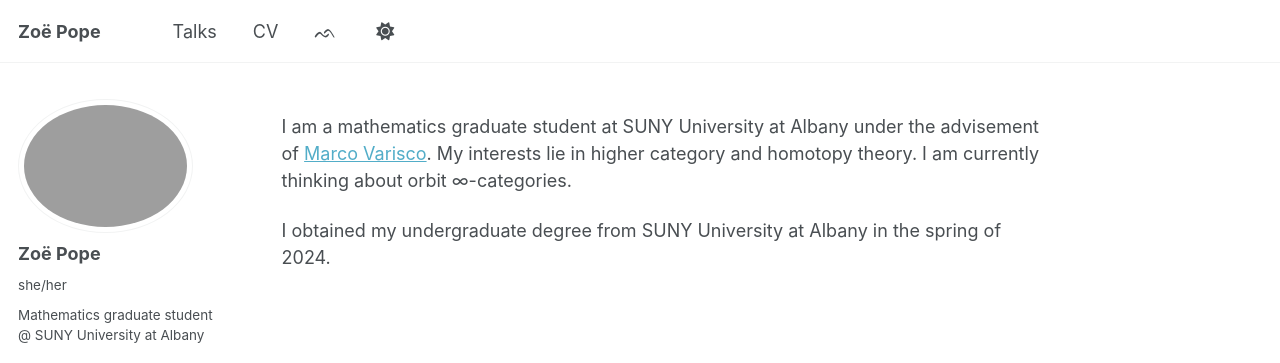
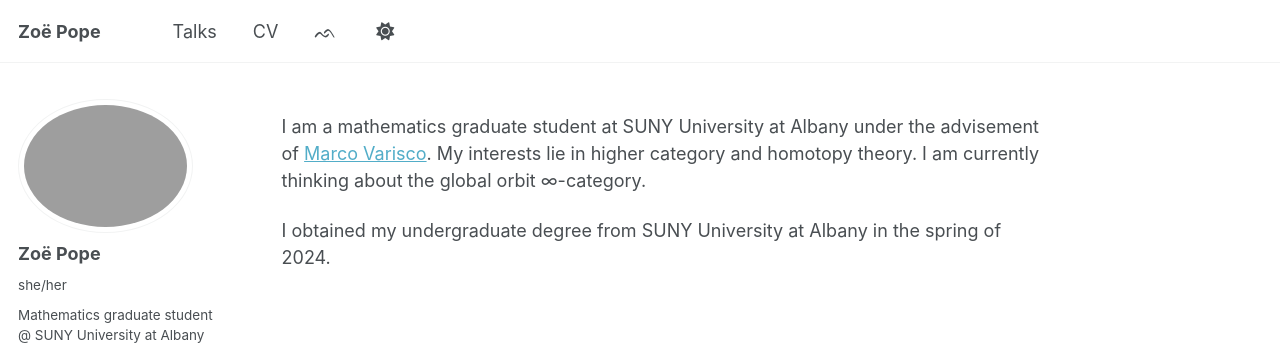
Before and after one commit to Zoe-Pope/Zoe-Pope.github.io, a Jekyll site: the page built from _pages/about.md, in a window 1280 px wide. Shown: the top 363 px of the page. Built offline with Jekyll 4.4.1, drawn with Linux system fonts in a browser that asks for light colours; a script that is not in the unit is left out.

Commit message:
Update about.md

```diff
--- a/_pages/about.md
+++ b/_pages/about.md
@@ -7,6 +7,6 @@ redirect_from:
   - /about.html
 ---
 
-I am a mathematics graduate student at SUNY University at Albany under the advisement of [Marco Varisco](https://varisco.info). My interests lie in higher category and homotopy theory. I am currently thinking about orbit ∞-categories.
+I am a mathematics graduate student at SUNY University at Albany under the advisement of [Marco Varisco](https://varisco.info). My interests lie in higher category and homotopy theory. I am currently thinking about the global orbit ∞-category.
 
 I obtained my undergraduate degree from SUNY University at Albany in the spring of 2024.
```
